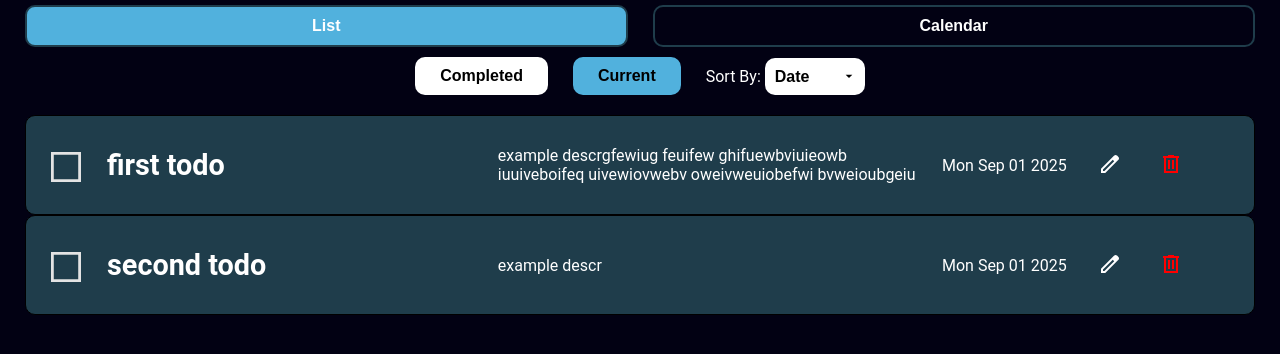
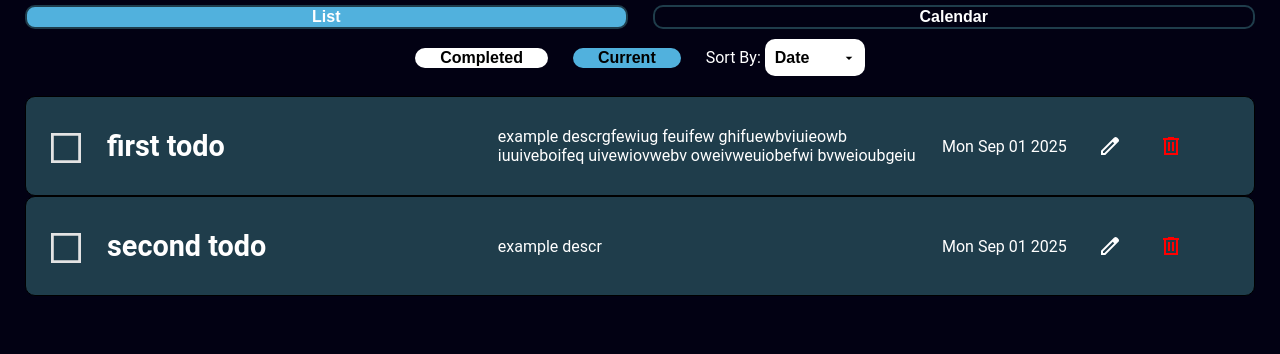
Before and after one commit to tommy-chabiras/Todo-App, a SvelteKit app: page / in a window 1280 px wide. Shown: the top 354 px of the page. Built offline with nearby package versions, Linux system fonts and the light colour scheme.

Commit message:
updated global variables

```diff
--- a/src/app.css
+++ b/src/app.css
@@ -25,19 +25,29 @@
 	box-sizing: border-box;
 }
 
+html,
+body {
+	height: 100%;
+}
+
 body {
 	background-color: var(--bg-colour);
-	padding: 5px 25px;
+	padding: 5px 25px 25px 25px;
 	color: var(--font-colour);
 	font-family: var(--font-family);
 	user-select: none;
-
+	display: flex;
+	flex-direction: column;
 
 }
 
 button {
-  background: none;
-  cursor: pointer;
+	padding: 0;
+	margin: 0;
+	border: 0;
+	background: none;
+	line-height: 0;
+	cursor: pointer;
 }
 
 ul {
@@ -47,6 +57,6 @@ ul {
 
 
 * {
-  scrollbar-width: thin;
-  scrollbar-color: #4b839e transparent;
+	scrollbar-width: thin;
+	scrollbar-color: #4b839e transparent;
 }
```
